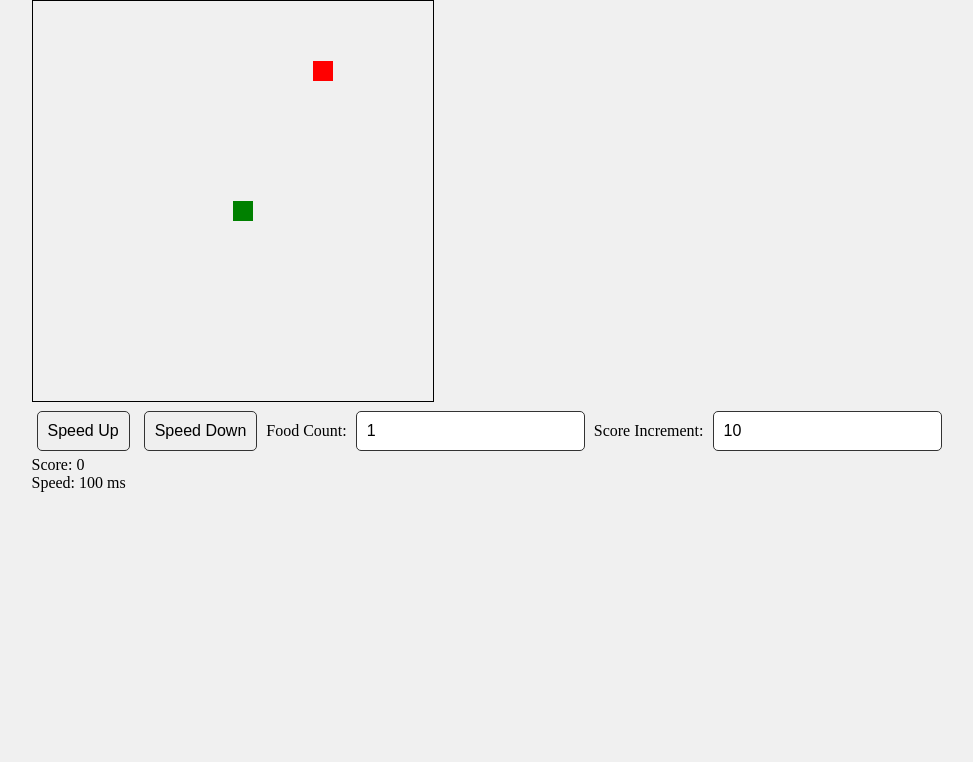
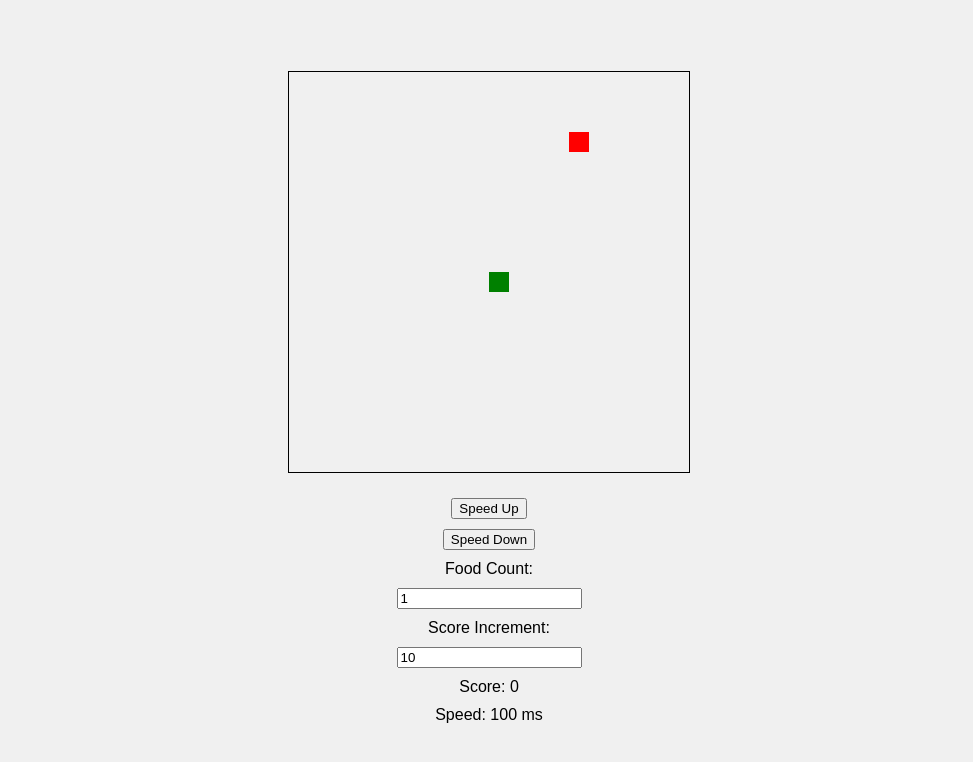
Before and after one commit to SongXinkai/songxinkai.github.io, a plain HTML site: page index.html in a window 1280 px wide. Shown: the whole page, without its empty margins (151-1124 px from the left). Drawn offline with Linux system fonts and the light colour scheme.

Commit message:
Update styles.css

```diff
--- a/styles.css
+++ b/styles.css
@@ -1,24 +1,30 @@
 body {
     display: flex;
-    flex-direction: column;
+    justify-content: center;
     align-items: center;
     height: 100vh;
     margin: 0;
     background-color: #f0f0f0;
+    font-family: Arial, sans-serif;
 }
 
-.controls {
-    margin-bottom: 20px;
+#gameContainer {
+    display: flex;
+    flex-direction: column;
+    align-items: center;
 }
 
-button, input {
-    margin: 5px;
-    padding: 10px;
-    font-size: 16px;
-    border: 1px solid #333;
-    border-radius: 5px;
+#controls {
+    margin-top: 20px;
+    display: flex;
+    flex-direction: column;
+    align-items: center;
+}
+
+#controls > * {
+    margin: 5px 0;
 }
 
 canvas {
-    border: 1px solid black;
+    border: 1px solid #000;
 }
```
